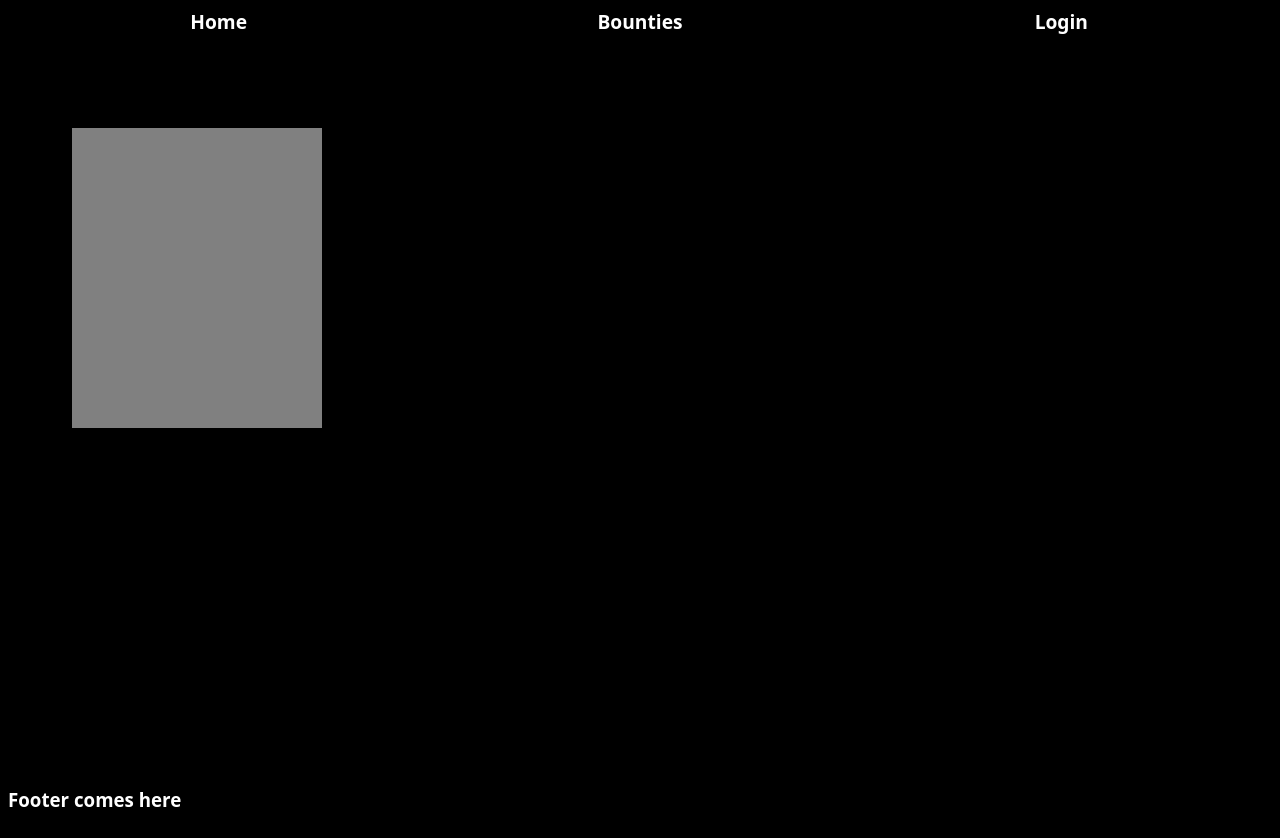
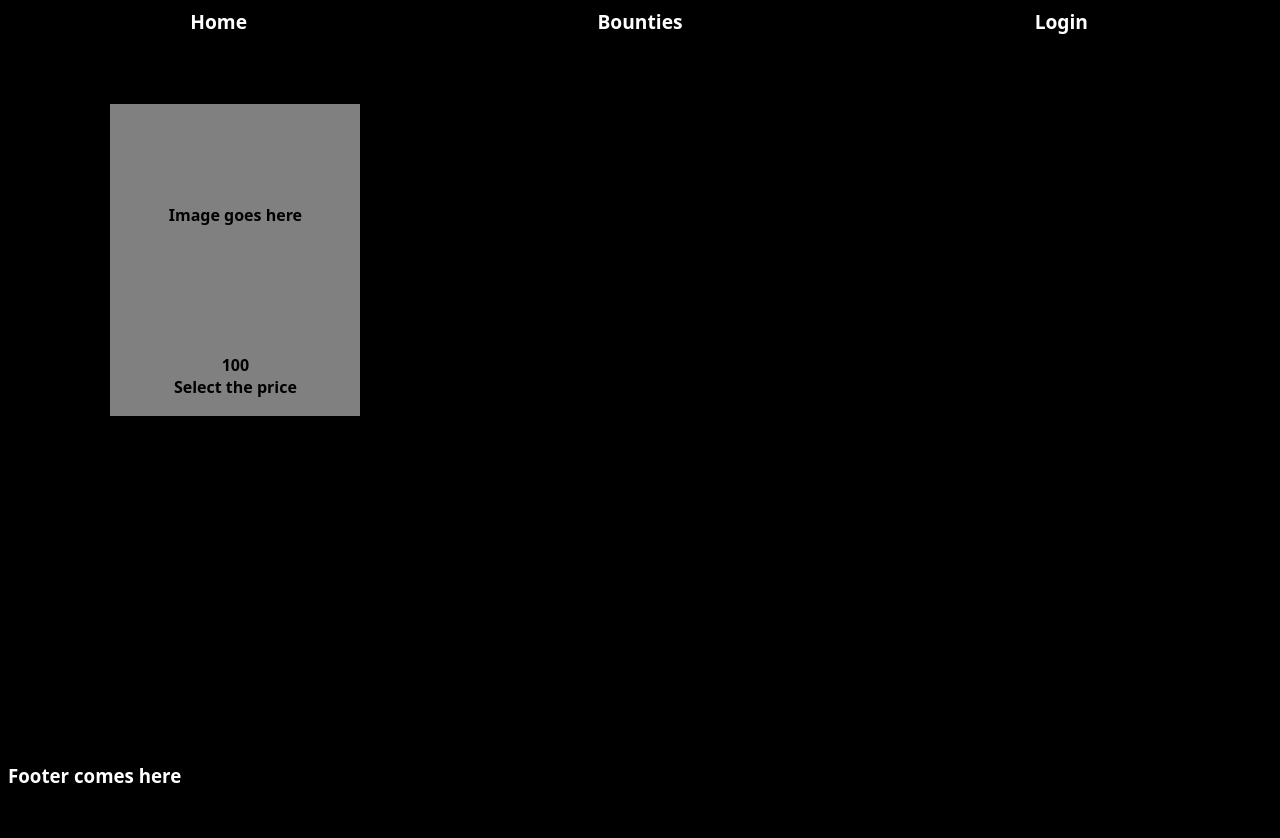
Before and after one commit to LouisWackenier/bounty-app, a React (Vite) app: page /BountySection in a window 1280 px wide. After the commit the page ends 814 px from the top, so only its background shows below. Built offline with nearby package versions, Linux system fonts and the light colour scheme.

Commit message:
made the bounty card

```diff
--- a/src/Pages/BountySection.jsx
+++ b/src/Pages/BountySection.jsx
@@ -7,12 +7,35 @@ const MainContainer = styled.div`
 const BountyContainer = styled.div`
       width: 250px;
       height: 300px;
+
+      margin-left: 8vw;
+      margin-top: 2vh;
+      text-align: center;
+`;
+
+const BountyPrice = styled.div`
+
       background-color: gray;
+      color: black;
+      font-weight: 700;
+`;
 
-      margin-left: 5vw;
-      margin-top: 5vh;
+const BountyPicture = styled.div`
+      width: 250px;
+      height: 150px;
+      padding-top: 100px;
 
+      background-color: gray;
+      color: black;
+      font-weight: 700;
+`;
 
+const BountyPriceSelect = styled.div`
+      height: 40px;
+
+      background-color: gray;
+      color: black;
+      font-weight: 700;
 `;
 
 const BountySection = () => {
@@ -20,7 +43,9 @@ const BountySection = () => {
     <MainContainer>
          {/*Bounty comes here*/}
          <BountyContainer>
-
+               <BountyPicture>Image goes here</BountyPicture>
+               <BountyPrice>100</BountyPrice>
+               <BountyPriceSelect>Select the price</BountyPriceSelect>
          </BountyContainer>
     </MainContainer>
   )
```
